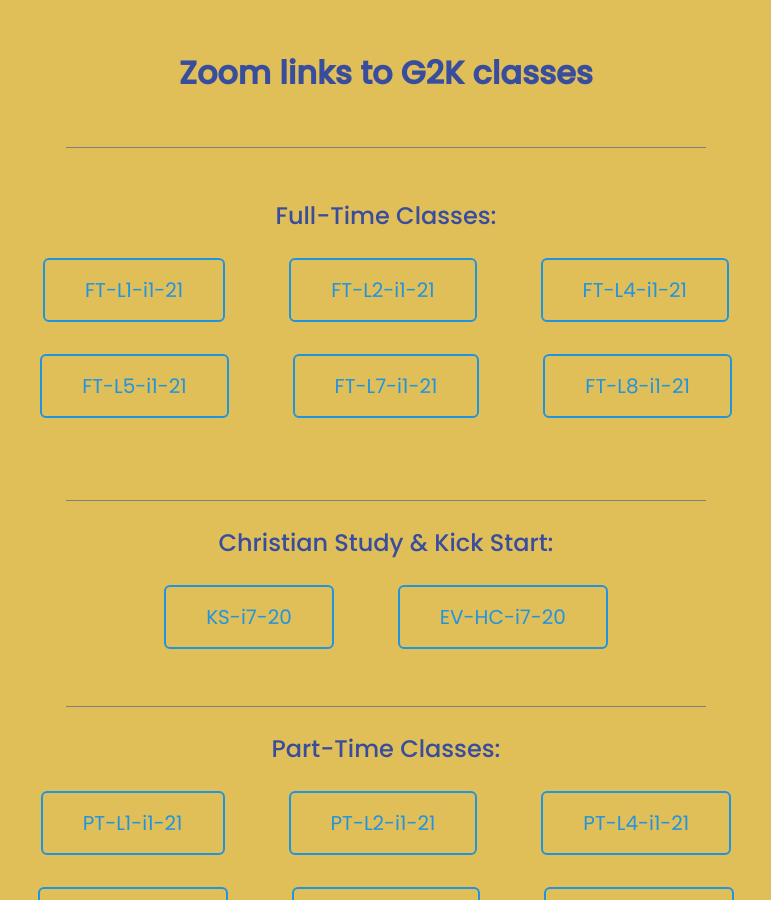
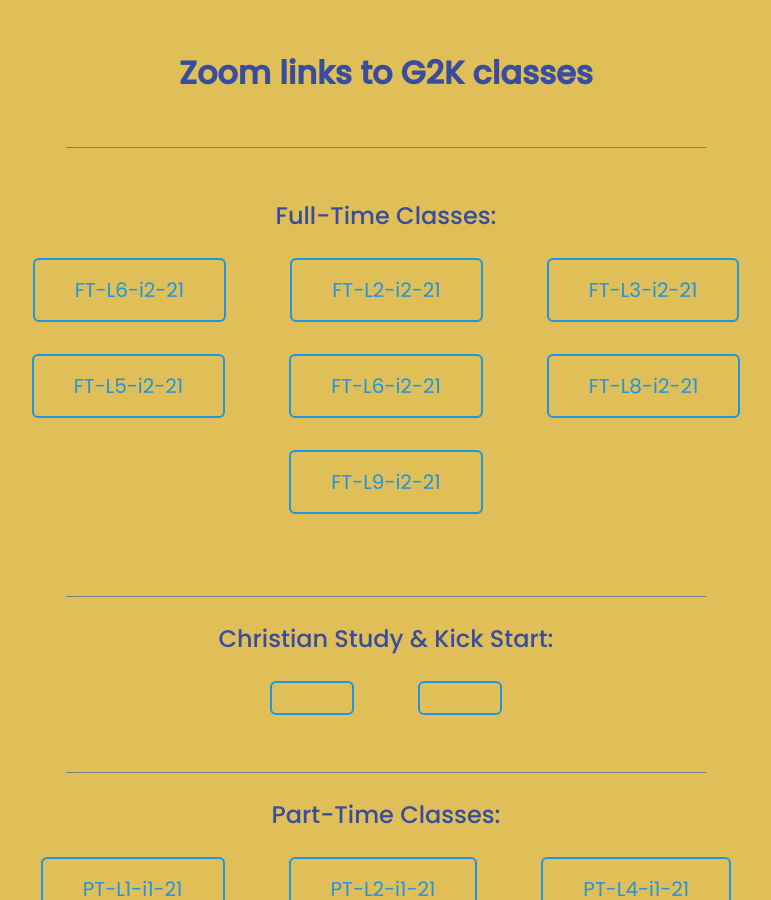
Before and after one commit to tech-g2k/Zoom-links, a Jekyll site: the page built from index.html, in a window 1280 px wide and 900 px high. Shown: the whole window, without its empty margins (254-1025 px from the left). Built offline with Jekyll 4.4.1, drawn with Linux system fonts in a browser that asks for light colours; part of the change alters nothing that is shown.

Commit message:
Add FT i2, 2021 links

```diff
--- a/_config.yml
+++ b/_config.yml
@@ -29,92 +29,21 @@ google_api_key:
 # Build settings
 markdown: kramdown
 
-# Zoom classroom links full-time classes intake 7:
-ft-l1-ln : https://zoom.us/j/91642595840?pwd=MnBMR1BLT0dVdDgzSHJjOENJRkF1Zz09
-ft-l1-tx : FT-L1-i7-20
-ft-l2-ln : https://zoom.us/j/96762214269?pwd=aTFwOUVrL2QyRllDSEVUVzBBWi9QQT09
-ft-l2-tx : FT-L2-i7-20
-ft-l3-ln : https://zoom.us/j/93278961630?pwd=cFhmUUJjNDMxVFpvYngwcnJaZGswZz09
-ft-l3-tx : FT-L3-i7-20
-ft-l4-ln : https://zoom.us/j/93819225004?pwd=R210OEU2SEVrUEZPS0xkVFJLN054UT09
-ft-l4-tx : FT-L4-i7-20
-ft-l5-ln : https://zoom.us/j/97206514653?pwd=U1lHV2ZPaXFpMzM2M09JUG54eUhFQT09
-ft-l5-tx : FT-L5-i7-20
-ft-l7-ln : https://zoom.us/j/92323459108?pwd=aDNQQXFsNkZRRGJKYnV2aEY2Vi9EQT09
-ft-l7-tx : FT-L7-i7-20
-# Zoom classroom links full-time classes intake 8:
-ft-1-ln : https://zoom.us/j/95341947989?pwd=b0tMbm05K2poOXdPNm5XM0s5dVplZz09
-ft-1-tx : FT-1A-i8-20
-ft-2-ln : https://zoom.us/j/97046180578?pwd=RUp1eVZHTW9YRzdSV3VjZXZxbW14UT09
-ft-2-tx : FT-1B-i8-20
-ft-3-ln : https://zoom.us/j/99990206507?pwd=VGVIWWZ0ak5SUHplNFlVR0oyN3BKUT09
-ft-3-tx : FT-2-i8-20
-ft-4-ln : https://zoom.us/j/99899431067?pwd=TFdTdWhCV29Sc0VTcXFTdlpUT0pPQT09
-ft-4-tx : FT-3-i8-20
-ft-5-ln : https://zoom.us/j/98700367402?pwd=V09nWmRldE5BYXh5Tjc2TFBHSE80QT09
-ft-5-tx : FT-4-i8-20
-ft-6-ln : https://zoom.us/j/91348306661?pwd=OHFKS3ZjTjBXVTJhOExXOFRmTXhXZz09
-ft-6-tx : FT-5-i8-20
-ft-7-ln : https://zoom.us/j/93014712031?pwd=OS9DaFpTYWlLR0FNTEJ5NnJMb3RzZz09
-ft-7-tx : FT-6-i8-20
-ft-9-ln : https://zoom.us/j/94971947980?pwd=bCtiNWE2SzFIc1k5anRuTlFPdEdmdz09
-ft-9-tx : FT-8-i8-20
-
-# Zoom classroom links Christian Study
-ks-i7-ln : https://zoom.us/j/97337701712?pwd=cmozQk1hQXZ6TDlpZFNMWVhzVzcrQT09
-ks-i7-tx : KS-i7-20
-
-# Zoom classroom links part-time
-pt-l1-ln : https://zoom.us/j/94293732336?pwd=TjlWczBhMEFmUHQydHR3aFQ5TjJDZz09
-pt-l1-tx : PT-L1-i7-20
-pt-l2-ln : https://zoom.us/j/91039885020?pwd=ZnhOOUtoVXA4ck5LZkU4b2NQY2U2Zz09
-pt-l2-tx : PT-L2A-i7-20
-pt-l2b-ln : https://zoom.us/j/95304008450?pwd=dFFCVmQ3M21oOVVMeGxSQmJ2a0Rjdz09
-pt-l2b-tx : PT-L2B-i7-20
-pt-l3-ln : https://zoom.us/j/97091736988?pwd=clh2K210S2R1clNoWnFueTdXM0psZz09
-pt-l3-tx : PT-L3-i7-20
-pt-l4-ln : https://zoom.us/j/92533270646?pwd=VFh3WGgzL2k0U2xnOVNGOFFvbnB3QT09
-pt-l4-tx : PT-L4A-i7-20
-pt-l4b-ln : https://zoom.us/j/98936168237?pwd=d1dtMlhaNkFwNkNwcE9KaXlGMm1qdz09
-pt-l4b-tx : PT-L4B-i7-20
-pt-l5-ln : https://zoom.us/j/96867384133?pwd=U2ZyT3RzVDVwY1c2Y2cxMEs0MXdtZz09
-pt-l5-tx : PT-L5-i7-20
-pt-l6-ln : https://zoom.us/j/93708857949?pwd=ZVhnZERnSURqZitqd1prTlAxWFdsZz09
-pt-l6-tx : PT-L6-i7-20
-pt-l7-ln : https://zoom.us/j/98683220993?pwd=MjB0ZW11dWZIQ2U3UzU4bzgxb3NhZz09
-pt-l7-tx : PT-L7A-i7-20
-pt-l7b-ln : https://zoom.us/j/99158834609?pwd=dzhJQlpVdjc0ZjlTRVI5QUJLYVhSdz09
-pt-l7b-tx : PT-L7B-i7-20
-
-# Zoom classroom links evening classes
-ev-l1-ln : https://zoom.us/j/96040626098?pwd=ZUg3YmVyVW8yRzdDRVRLSnR1Y1JRUT09
-ev-l1-tx : EV-L1A-i7-20
-ev-l1b-ln : https://zoom.us/j/95014761737?pwd=aHBGNUhSSm1UMmgzbDdneThKeldPdz09
-ev-l1b-tx : EV-L1B-i7-20
-ev-l2-ln : https://zoom.us/j/96375421714?pwd=S1FOaVROazM1N1hlNVFXVUk3Zjc5QT09
-ev-l2-tx : EV-L2A-i7-20
-ev-l2b-ln :
-ev-l2b-tx : EV-L2B-i7-20
-ev-l3-ln : https://zoom.us/j/95147812631?pwd=cXdFNThHcVJaNk1UYkNuMGtYVUU3dz09
-ev-l3-tx : EV-L3-i7-20
-ev-l4-ln : https://zoom.us/j/93905012219?pwd=MmdSUzBPWFpwbFRKNk1PZWpzei9MUT09
-ev-l4-tx : EV-L4-i7-20
-ev-hc-ln : https://zoom.us/j/95976103560?pwd=T0syYmYzcU1saFhOQ25HbFdKbWtFZz09
-ev-hc-tx : EV-HC-i7-20
-
-# Zoom links for i1, 2021
-ft-l1-ln : https://zoom.us/j/99634070477?pwd=YnlCczBEakNQWDMyWUxYcG9VQWl2Zz09
-ft-l1-tx : FT-L1-i1-21
-ft-l2-ln : https://zoom.us/j/96123078467?pwd=WWtDUGVCT0phQS9FVHBMTzl1cXpKdz09
-ft-l2-tx : FT-L2-i1-21
-ft-l4-ln : https://zoom.us/j/93239738817?pwd=cWlINklURkM1bWlwRzVDRWIxMUlVZz09
-ft-l4-tx : FT-L4-i1-21
-ft-l5-ln : https://zoom.us/j/94476828022?pwd=VmtpVmlybnJMNU85aHJidTFHWUdRUT09
-ft-l5-tx : FT-L5-i1-21
-ft-l7-ln : https://zoom.us/j/91530294983?pwd=dG9JaGVvQUtSM2dVaGp4aWNUQ3Vodz09
-ft-l7-tx : FT-L7-i1-21
-ft-i8-ln : https://zoom.us/j/99465833286?pwd=WTgyTjlpbUpJUXZzUS9pQnJMRTNldz09
-ft-i8-tx : FT-L8-i1-21
+# Zoom links for i1 & i2, 2021
+ft-l1-ln : https://zoom.us/j/96821178066?pwd=ZzFyNE12VVA5V1dTTHBra1h3VHNnZz09
+ft-l1-tx : FT-L1-i2-21
+ft-l2-ln : https://zoom.us/j/93895029355?pwd=b3pqRFYzQ2tPd2Z2M1c3MmpwaWc1QT09
+ft-l2-tx : FT-L2-i2-21
+ft-l3-ln : https://zoom.us/j/98801723901?pwd=d0U4WHczejQxMEZzbkJQcGlZQmdJZz09
+ft-l3-tx : FT-L3-i2-21
+ft-l5-ln : https://zoom.us/j/99964102700?pwd=TVBqSDZLeFFNenJybHBXeFk5QlBUdz09
+ft-l5-tx : FT-L5-i2-21
+ft-l6-ln : https://zoom.us/j/91548903667?pwd=ZzFWOEpmVzMzOWUzZXNaeFc5d085dz09
+ft-l1-tx : FT-L6-i2-21
+ft-i8-ln : https://zoom.us/j/98148588093?pwd=U3Z6VlNsTnUxOXd1RVJIR2tCN3hHQT09
+ft-i8-tx : FT-L8-i2-21
+ft-l9-ln : https://zoom.us/j/99649083151?pwd=a21XZERJMzltR29YQTFUcmdXVVFWQT09
+ft-l9-tx : FT-L9-i2-21
 
 pt-l1-ln : https://zoom.us/j/94338591298?pwd=R3ZEbmRKWDBqbEFWeUVjUkU4SUFzZz09
 pt-l1-tx : PT-L1-i1-21
--- a/_includes/full-time.html
+++ b/_includes/full-time.html
@@ -11,7 +11,7 @@
             <a class="shiney" href={{ site.ft-l2-ln }} >{{ site.ft-l2-tx }}</a>
         </li>
         <li class="buttons__item">
-            <a class="shiney" href={{ site.ft-l4-ln }} >{{ site.ft-l4-tx }}</a>
+            <a class="shiney" href={{ site.ft-l3-ln }} >{{ site.ft-l3-tx }}</a>
         </li>
     </ul>
     <br>
@@ -20,11 +20,17 @@
             <a class="shiney" href={{ site.ft-l5-ln }} >{{ site.ft-l5-tx }}</a>
         </li>
         <li class="buttons__item">
-            <a class="shiney" href={{ site.ft-l7-ln }} >{{ site.ft-l7-tx }}</a>
+            <a class="shiney" href={{ site.ft-l6-ln }} >{{ site.ft-l1-tx }}</a>
         </li>
         <li class="buttons__item">
             <a class="shiney" href={{ site.ft-i8-ln }} >{{ site.ft-i8-tx }}</a>
         </li>
     </ul>
     <br>
+    <ul class="buttons">
+        <li class="buttons__item">
+            <a class="shiney" href={{ site.ft-l9-ln }} >{{ site.ft-l9-tx }}</a>
+        </li>
+    </ul>
+    <br>
 </div>
```
